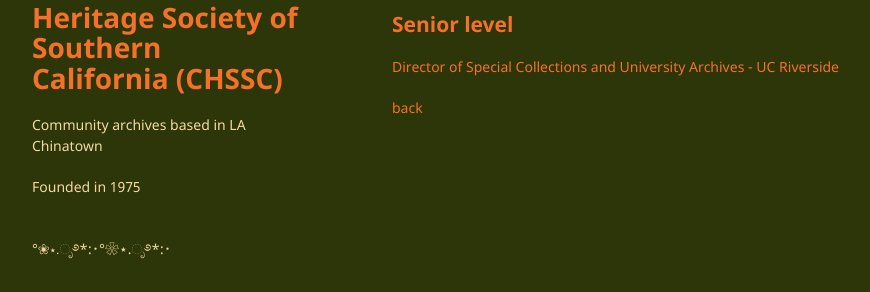
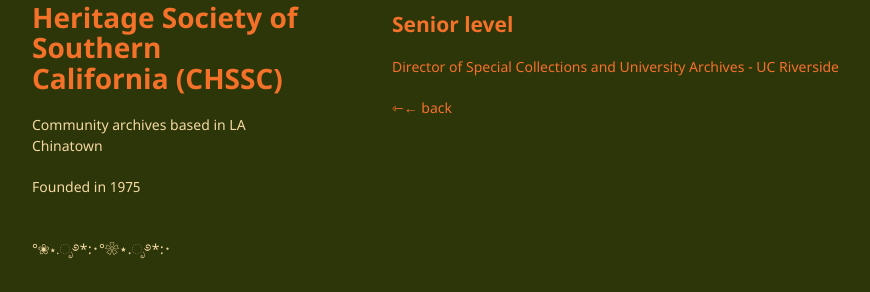
Before and after one commit to chaanelly/IS270-CHSSC, a Jekyll site: the page built from pages/community-archivist.md, in a window 1280 px wide. Shown: the part 377-669 px from the top of the page, without its empty margins (178-1048 px from the left). Built offline with Jekyll 4.4.1, drawn with Linux system fonts in a browser that asks for light colours; our own code applies the rules of GitHub Pages for plain Markdown files.

```diff
--- a/pages/community-archivist.md
+++ b/pages/community-archivist.md
@@ -21,4 +21,4 @@
 [Director of Special Collections and University Archives - UC Riverside](https://turtledurdle.github.io/IS270-CHSSC/Director-SC-UCR.pdf)
 
 
-[back](../index.md)
+[⇽← back](../index.md)
```
